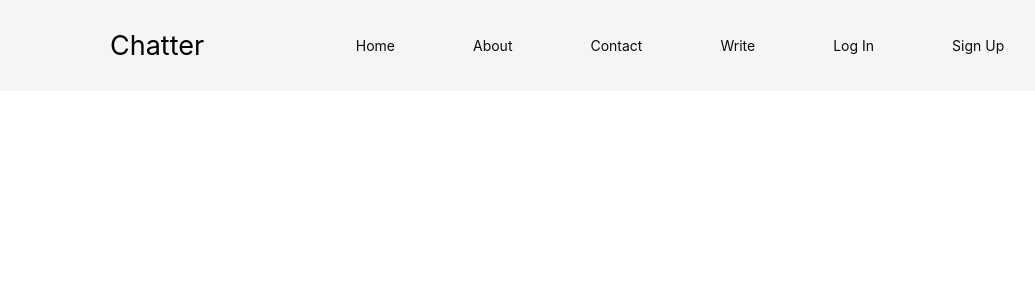
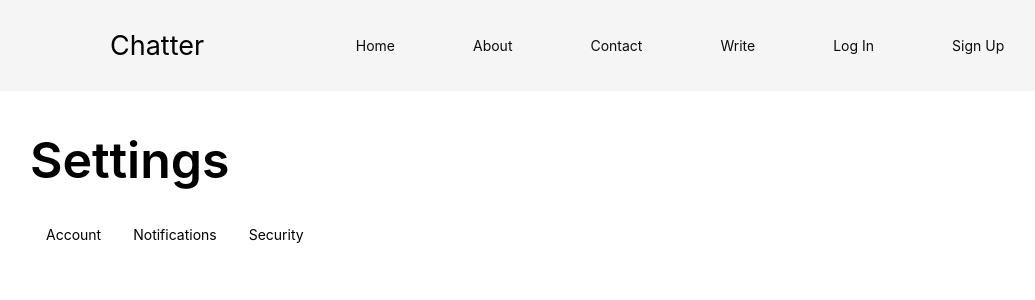
Before and after one commit to Confinesofgrace/chatter-capstone, a Vue app: page /settings in a window 1280 px wide. Shown: the top 300 px of the page, without its empty margins (10-1045 px from the left). Built offline with nearby package versions, Linux system fonts and the light colour scheme; no server answers.

Commit message:
Profile (Part 1)

```diff
--- a/package.json
+++ b/package.json
@@ -23,6 +23,7 @@
     "vue-router": "^4.3.3"
   },
   "devDependencies": {
+    "@iconify/vue": "^4.1.2",
     "@tsconfig/node20": "^20.1.4",
     "@types/node": "^20.14.5",
     "@vitejs/plugin-vue": "^5.0.5",
--- a/src/components/Navbar2.vue
+++ b/src/components/Navbar2.vue
@@ -58,7 +58,7 @@ const logout = async () => {
 
           <div id="searchbar">  </div>
           <div id="notification"> </div>
-          <div id="profile-pic"> </div>
+          <RouterLink to="/settings"><div id="profile-pic"> Update Profile </div></RouterLink>
         </div>
       </div>
     </div>
--- a/src/router/index.ts
+++ b/src/router/index.ts
@@ -83,6 +83,12 @@ const router = createRouter({
       component: () => import('../views/TermsView.vue')
     },
 
+    {
+      path: '/settings',
+      name: 'settings',
+      component: () => import('../views/UpdateProfileView.vue')
+    },
+
 
   ]
 })
--- a/src/views/LoggedInView.vue
+++ b/src/views/LoggedInView.vue
@@ -59,6 +59,7 @@ export default defineComponent({
                         :class="{ active: activeFeed === 'forYou' }"
                     >
                         For You
+
                     </div>
                     <div
                         id="feed"
@@ -66,6 +67,7 @@ export default defineComponent({
                         :class="{ active: activeFeed === 'myPosts' }"
                     >
                         My Posts
+
                     </div>
 
                     <!-- Dynamically add selected interests as part of the nav -->
@@ -85,7 +87,10 @@ export default defineComponent({
                     <!-- Add content or components based on selected interest -->
                 </div>
             </div>
+
             <hr style="margin:50px">
+
+
             <div id="sidebar" style="width:30%;">
                 <div id="footer" style="display:flex; width:100%; justify-content:center; align-items:center; gap:50px; font-size:12px;">
                     <RouterLink to="/about"> <p>About </p> </RouterLink>
@@ -124,26 +129,29 @@ export default defineComponent({
 
 #feed
 {
-    background-color: whitesmoke;
+
     padding: 8px;
     margin: 8px;
 
-    border-radius: 10px;
-    font-size: 12px;
+    font-size: 14px;
     cursor: pointer;
     display: flex;
-    align-items: center;
-    transition: background-color 0.3s ease, color 0.3s ease;
+    flex-direction: column;
+    justify-content: center;
+
+    color: black;
+    transition: color 0.3s ease, color 0.3s ease;
 }
 
 #feed.active
 {
-    background-color: #d4edda;
+    font-weight: 700;
     color: #371557;
 
     box-shadow: 0px 4px 8px rgba(0, 0, 0, 0.055);
 }
 
+
 #feed i {
     margin-right: 2px;
 }
--- a/src/views/UpdateProfileView.vue
+++ b/src/views/UpdateProfileView.vue
@@ -0,0 +1,38 @@
+<template>
+    <div id="profile-frame" style="padding:120px 40px;">
+        <div id="profile-display" style="margin-top:10px;">
+            <h2 style="font-size:50px; font-weight:600;"> Settings </h2>
+
+            <div id="profile-navbar" style="display:flex; align-items:center; margin:20px 0px;">
+                <div id="profile-navs"> Account </div>
+                <div id="profile-navs"> Notifications </div>
+                <div id="profile-navs"> Security </div>
+            </div>
+        </div>
+    </div>
+</template>
+
+<style scoped>
+   #profile-navs
+{
+    padding: 8px;
+    margin: 8px;
+
+    font-size: 14px;
+    cursor: pointer;
+    display: flex;
+    flex-direction: column;
+    justify-content: center;
+
+    color: black;
+    transition: color 0.3s ease, color 0.3s ease;
+}
+
+#profile-navs.active
+{
+    font-weight: 700;
+    color: #371557;
+
+    box-shadow: 0px 4px 8px rgba(0, 0, 0, 0.055);
+}
+</style>
```
Also changed, not shown: 1 other file (tests, documents, lock files or other folders).
